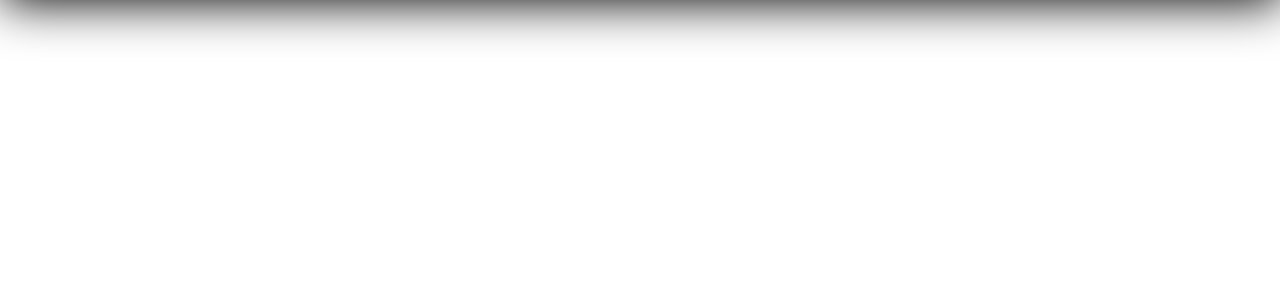
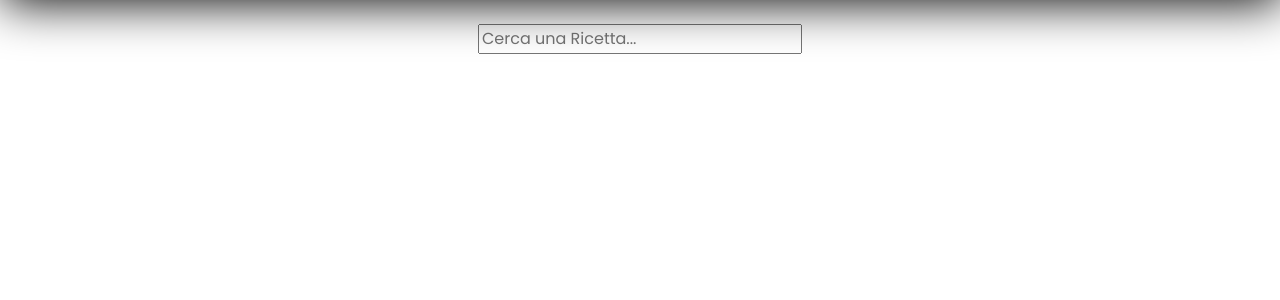
Before and after one commit to marianoaponte/disheryTW6, a Flask app: page /feed in a window 1280 px wide. Shown: the part 88-388 px from the top of the page. Run offline with Flask 2, Linux system fonts and the light colour scheme.

Commit message:
modified searchbar.css

```diff
--- a/templates/feed.html
+++ b/templates/feed.html
@@ -12,6 +12,7 @@
     <link rel="stylesheet" href="{{ url_for('static', filename='css/style.css') }}">
     <link rel="stylesheet" href="{{ url_for('static', filename='css/navbar.css') }}">
     <link rel="stylesheet" href="{{ url_for('static', filename='css/buttons.css') }}">
+    <link rel="stylesheet" href="{{ url_for('static', filename='css/searchbar.css') }}">
 
     <!-- Some pwa requisites -->
     <link rel="manifest" href="{{ url_for('static', filename='manifest.json') }}">
@@ -27,5 +28,16 @@
             <ul class="navbar-nav">
                 <li><a class="navbar-brand" href="#">Dishery</a></li>
             </ul>
+        </div>
+    </nav>
+    <main>
+        <span class="p-5"></span>
+        <div class="searchbar container d-flex justify-content-center">
+
+            <label for="search" class="searchbar"></label>
+            <input type="text" placeholder="Cerca una Ricetta..." name="Cerca una Ricetta">
+        </div>
+
+    </main>
 </body>
 </html>
```
